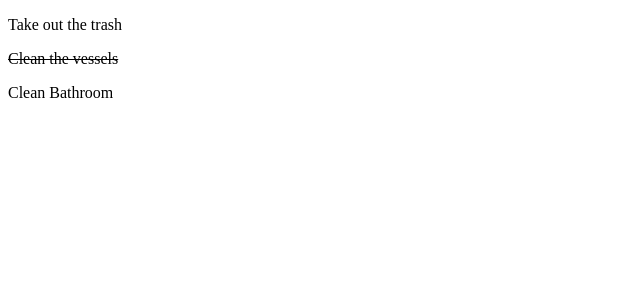
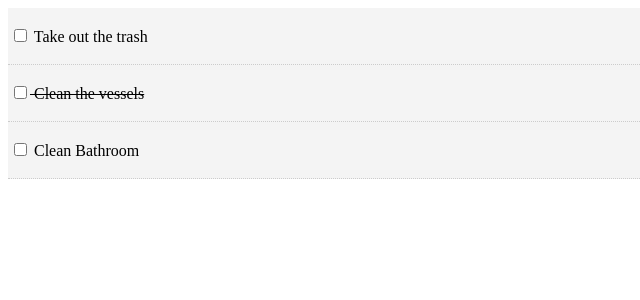
Before and after one commit to swetha234/To-Do-List, a React (Create React App) app: page / in a window 1280 px wide. Shown: the top 300 px of the page, without its empty margins (0-640 px from the left). Built offline with nearby package versions, Linux system fonts and the light colour scheme.

Commit message:
2changes

```diff
--- a/src/Components/TodoItem.js
+++ b/src/Components/TodoItem.js
@@ -3,20 +3,24 @@
 
 export class TodoItem extends Component {
   getStyle = () => {
-    if (this.props.todo.completed) {
-      return {
-        textDecoration: 'line-through'
-      };
-    } else {
-      return {
-        textDecoration: 'none'
-      };
-    }
+    return {
+      background: '#f4f4f4',
+      padding: '2px',
+      borderBottom: '1px #ccc dotted',
+      textDecoration: this.props.todo.completed ? 'line-through' : 'none'
+    };
+  };
+
+  markComplete = e => {
+    console.log(this.props);
   };
   render() {
     return (
       <div style={this.getStyle()}>
-        <p>{this.props.todo.title}</p>
+        <p>
+          <input type='checkbox' onChange={this.markComplete} />{' '}
+          {this.props.todo.title}
+        </p>
       </div>
     );
   }
```
